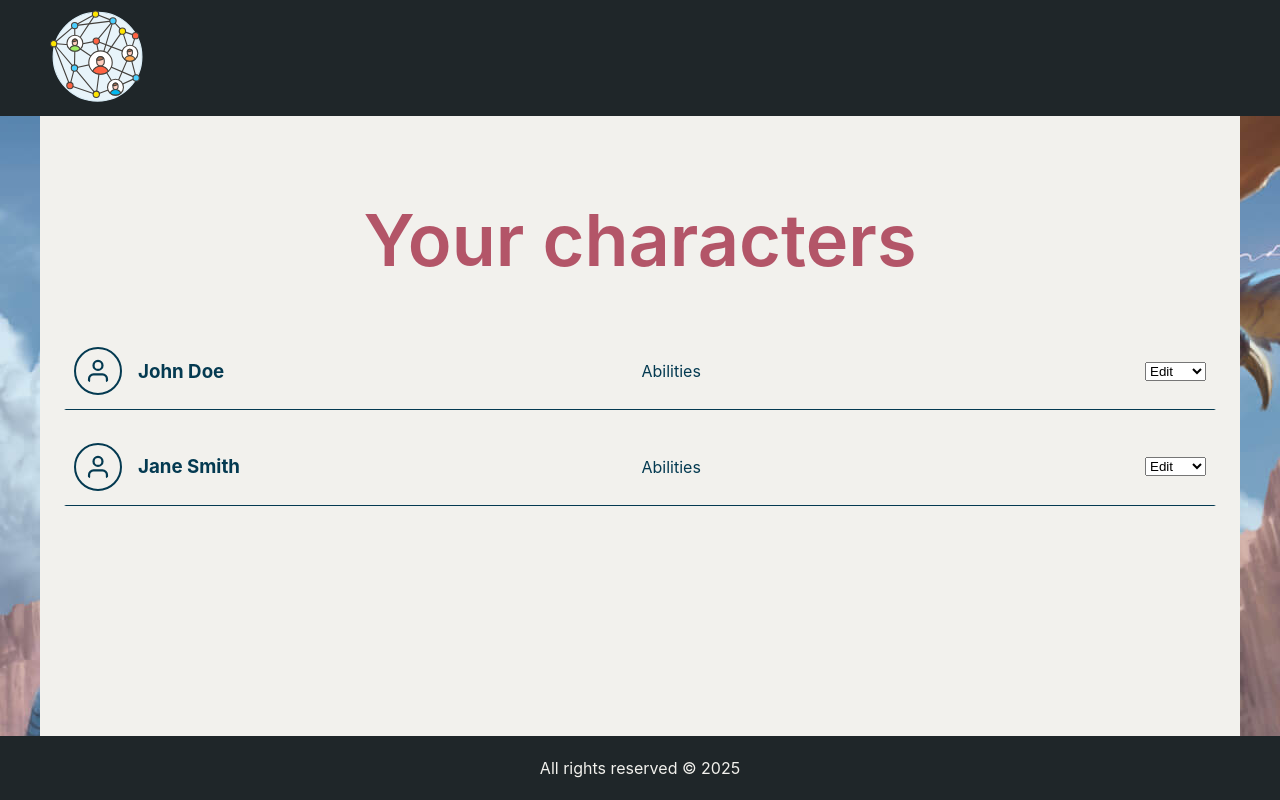
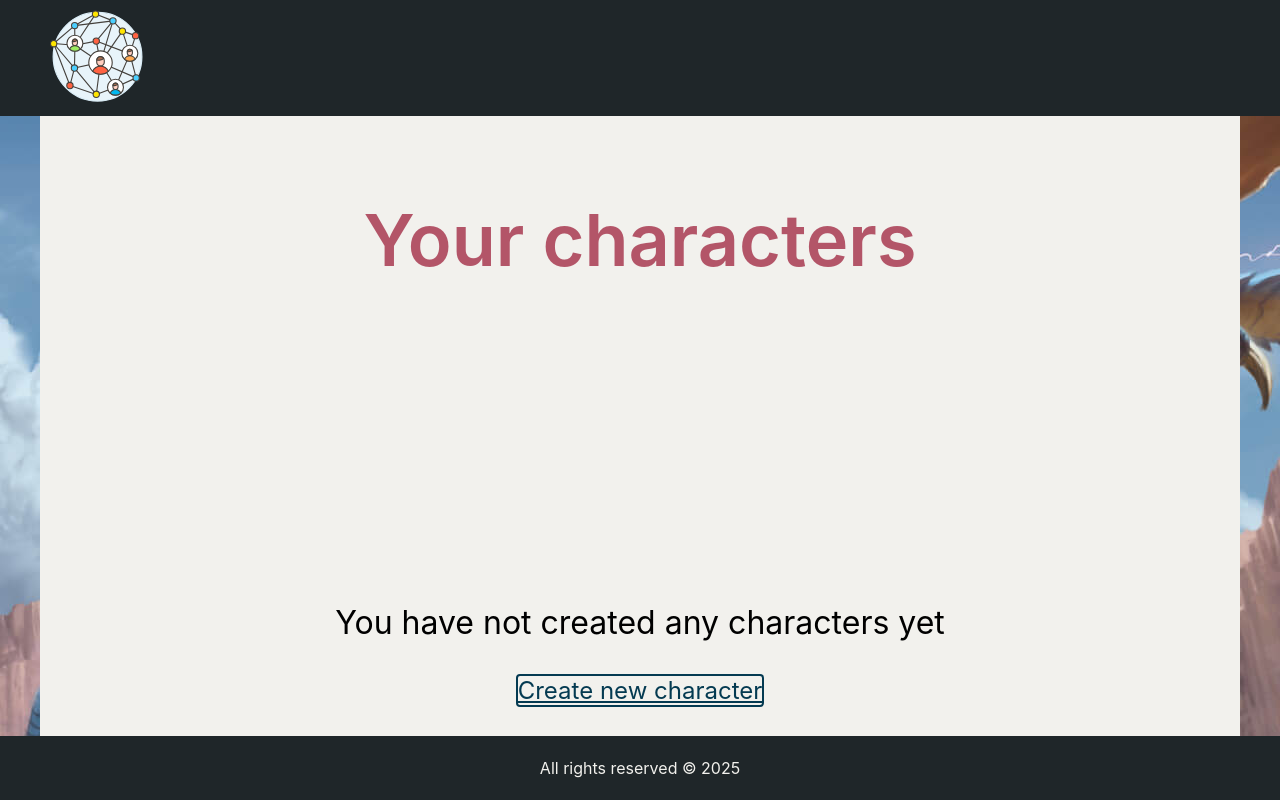
Before and after one commit to ElizabethSh/play-your-role-app, a React (Create React App) app: page /characters in a window 1280 px wide. Built offline with nearby package versions, Linux system fonts and the light colour scheme.

Commit message:
Use characters data from Provider

```diff
--- a/src/pages/characters/item/index.tsx
+++ b/src/pages/characters/item/index.tsx
@@ -1,8 +1,8 @@
 import React, { useEffect, useMemo } from "react";
-import { Link, Navigate, useNavigate, useParams } from "react-router";
+import { Link, useNavigate, useParams } from "react-router";
 
+import { useCharacters } from "../../../context/character";
 import { arrow_left, avatar } from "../../../icons";
-import { characters } from "../../../mocks"; // TODO: replace with real data
 import { AppRoute, CORE_ABILITIES } from "../../../settings";
 
 import "./item.scss";
@@ -10,16 +10,12 @@ import "./item.scss";
 const CharacterDetailsPage: React.FC = () => {
   const { id } = useParams();
   const navigate = useNavigate();
+  const { characters } = useCharacters();
 
-  if (!characters.length) {
-    return <Navigate to={AppRoute.Characters} />;
-  }
   const character = useMemo(() => {
     return characters.find((character) => character.id === id);
   }, [id]);
 
-  // FIXME: flickering issue when navigating to a character that does not exist
-  // probably loader will fix it
   useEffect(() => {
     if (!character) {
       navigate(AppRoute.NotFound);
--- a/src/pages/characters/list/index.tsx
+++ b/src/pages/characters/list/index.tsx
@@ -2,12 +2,15 @@ import React from "react";
 import { Link } from "react-router";
 
 import CharactersList from "../../../components/list";
-import { characters } from "../../../mocks";
+import { useCharacters } from "../../../context/character";
 import { AppRoute } from "../../../settings";
 
 import "./characters.scss";
 
-const CharactersPage: React.FC = () => (
+const CharactersPage: React.FC = () => {
+  const { characters } = useCharacters();
+
+  return (
     <section className="characters main-content">
       <h1 className="main-title">Your characters</h1>
       {characters.length ? (
@@ -17,12 +20,16 @@ const CharactersPage: React.FC = () => (
           <p className="characters-empty-list">
             You have not created any characters yet
           </p>
-        <Link className="button button-secondary" to={AppRoute.NewCharacter}>
+          <Link
+            className="link-as-button button-secondary"
+            to={AppRoute.NewCharacter}
+          >
             Create new character
           </Link>
         </>
       )}
     </section>
   );
+};
 
 export default CharactersPage;
```
Lines whose indentation alone changed are shown as unchanged.
